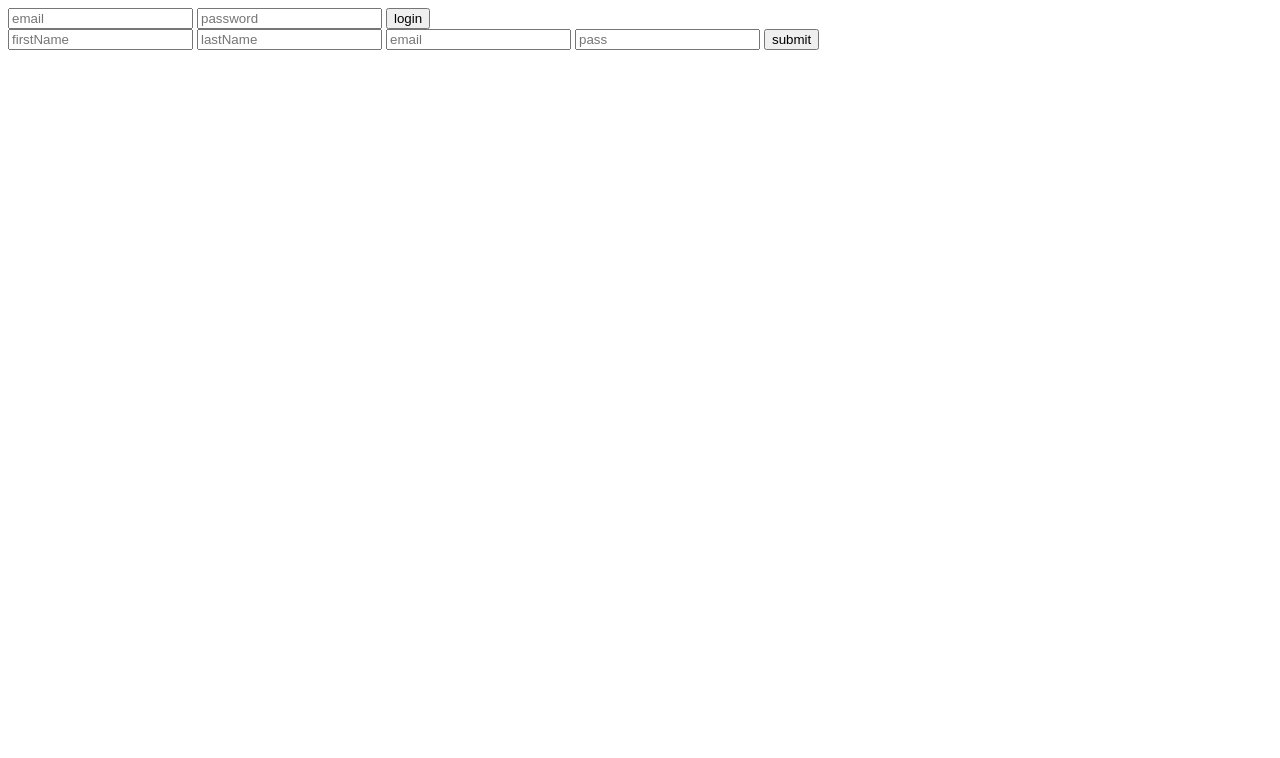
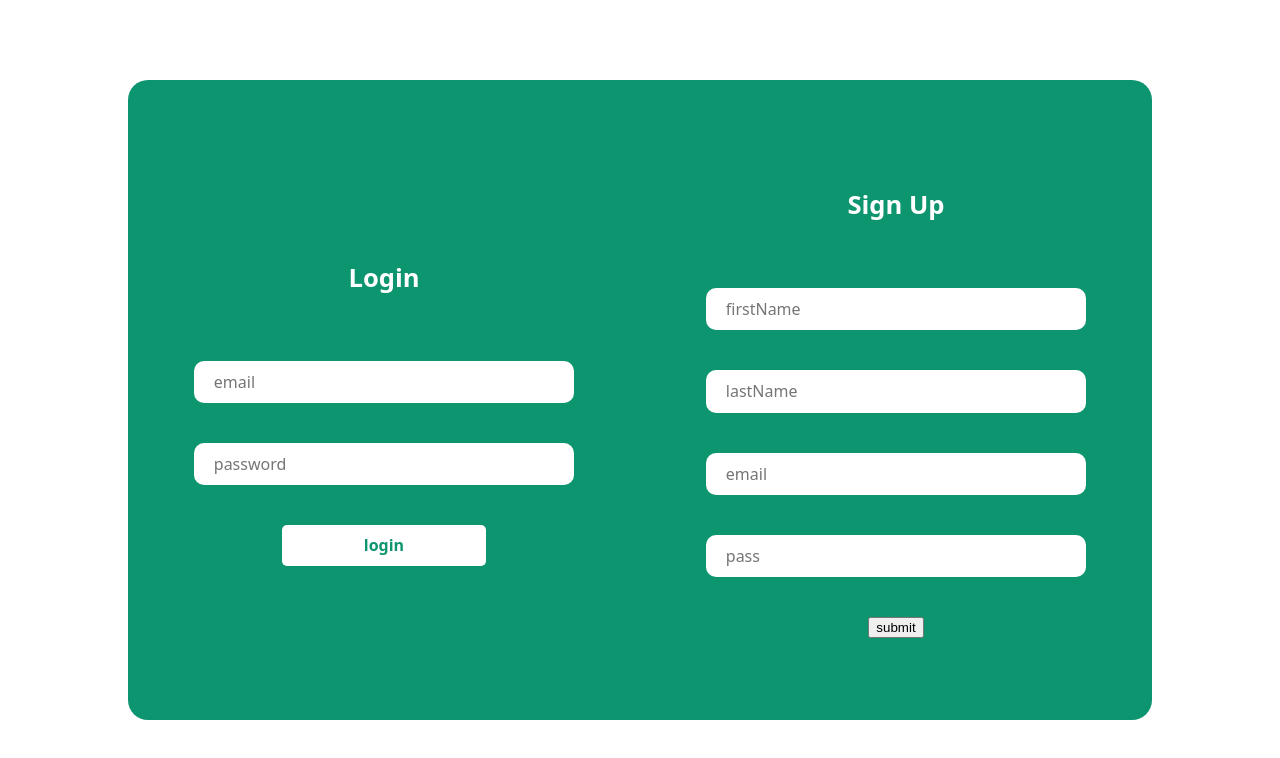
Before and after one commit to DannyChass/tickethack-frontend, a plain HTML site: page login.html in a window 1280 px wide. Drawn offline with Linux system fonts and the light colour scheme.

Commit message:
login page

```diff
--- a/login.html
+++ b/login.html
@@ -1,23 +1,42 @@
 <!DOCTYPE html>
 <html lang="en">
   <head>
-    <meta charset="UTF-8">
-    <meta name="viewport" content="width=device-width, initial-scale=1.0">
+    <meta charset="UTF-8" />
+    <meta name="viewport" content="width=device-width, initial-scale=1.0" />
     <title>login</title>
+    <link rel="stylesheet" href="/style.css" />
   </head>
   <body>
-    <div>
-        <input type="email" placeholder="email" id="loginEmail">
-        <input type="password" name="password" placeholder="password" id="loginPassword">
+    <div id="container">
+        <div id="bigcontainer">
+      <div id="containerlogin">
+        <p class="loginText">Login</p>
+        <input type="email" placeholder="email" class="inputtext" name="E-mail" id="loginEmail" />
+        <input
+          type="password"
+          name="password"
+          placeholder="password"
+          class="inputtext"
+          id="loginPassword"
+        />
         <button type="submit" id="loginButton">login</button>
       </div>
       <div id="signup">
-        <input type="text" name="firstName" placeholder="firstName" id="firstName">
-        <input type="text name="lastName" placeholder="lastName" id="lastName">
-        <input type="email" name="email" placeholder="email" id="signupEmail">
-        <input type="password" placeholder="pass" id="signupPassword">
+        <p class="loginText" > Sign Up</p>
+        <input
+          type="text"
+          name="firstName"
+          placeholder="firstName"
+          class="inputtext"
+          id="firstName"
+        />
+        <input type="text name="lastName" placeholder="lastName" class="inputtext" id="lastName">
+        <input type="email" name="email" placeholder="email" class="inputtext" id="signupEmail" />
+        <input type="password" placeholder="pass" class="inputtext" id="signupPassword" />
         <button type="submit" id="signupButton">submit</button>
         <script src="login.js"></script>
       </div>
+        </div>
+    </div>
   </body>
 </html>
--- a/style.css
+++ b/style.css
@@ -1,6 +1,5 @@
 body {
     margin: 0;
-
 }
 
 
@@ -53,6 +52,16 @@ header {
     font-weight: bold;
 }
 
+#connection {
+    text-decoration: none;
+    color: black;
+    font-family: system-ui, -apple-system, BlinkMacSystemFont, 'Segoe UI', Roboto, Oxygen, Ubuntu, Cantarell, 'Open Sans', 'Helvetica Neue', sans-serif;
+    font-weight: bold;
+}
+
+a:hover {
+    scale: 1.1;
+}
 
 #booking{
     text-decoration: none;
@@ -349,3 +358,70 @@ hr {
     font-family: system-ui, -apple-system, BlinkMacSystemFont, 'Segoe UI', Roboto, Oxygen, Ubuntu, Cantarell, 'Open Sans', 'Helvetica Neue', sans-serif;
     font-weight: 600;
 }
+
+#bigcontainer {
+    grid-row-start: 3;
+    grid-row-end: 11;
+    grid-column-start: 3;
+    grid-column-end: 11;
+    background-color: rgb(13, 149, 112);
+    width: 80vw;
+    height: 80vh;
+    display: flex;
+    justify-content: center;
+    align-items: center;
+    border-radius: 20px;
+}
+
+#containerlogin {
+    width: 50%;
+    height: 90%;
+    display: flex;
+    flex-direction: column;
+    justify-content: center;
+    align-items: center;
+    gap: 40px;
+    border-radius: 20px;
+}
+
+
+
+.inputtext {
+    width: 70%;
+    height: 7%;
+    border-radius: 10px;
+    border: none;
+    color: rgb(11, 128, 97);
+    font-family: system-ui, -apple-system, BlinkMacSystemFont, 'Segoe UI', Roboto, Oxygen, Ubuntu, Cantarell, 'Open Sans', 'Helvetica Neue', sans-serif;
+    font-size: 1rem;
+    padding-left: 20px;
+}
+
+#loginButton {
+    background-color: white;
+    border-radius: 5px;
+    width: 40%;
+    height: 7%;
+    border: none;
+    font-family: system-ui, -apple-system, BlinkMacSystemFont, 'Segoe UI', Roboto, Oxygen, Ubuntu, Cantarell, 'Open Sans', 'Helvetica Neue', sans-serif;
+    font-size: 1rem;
+    color: rgb(13, 149, 112);
+    font-weight: 600;
+}
+
+.loginText {
+    font-size: 1.6rem;
+    color: white;
+    font-family: system-ui, -apple-system, BlinkMacSystemFont, 'Segoe UI', Roboto, Oxygen, Ubuntu, Cantarell, 'Open Sans', 'Helvetica Neue', sans-serif;
+    font-weight: 600;
+}
+
+#signup {
+    display: flex;
+    flex-direction: column;
+    justify-content: center;
+    align-items: center;
+    width: 50%;
+    height: 90%;
+    gap: 40px;
+}
```
Also changed, not shown: landingpage.html (+1 -0 lines). Lines whose indentation alone changed are shown as unchanged.
